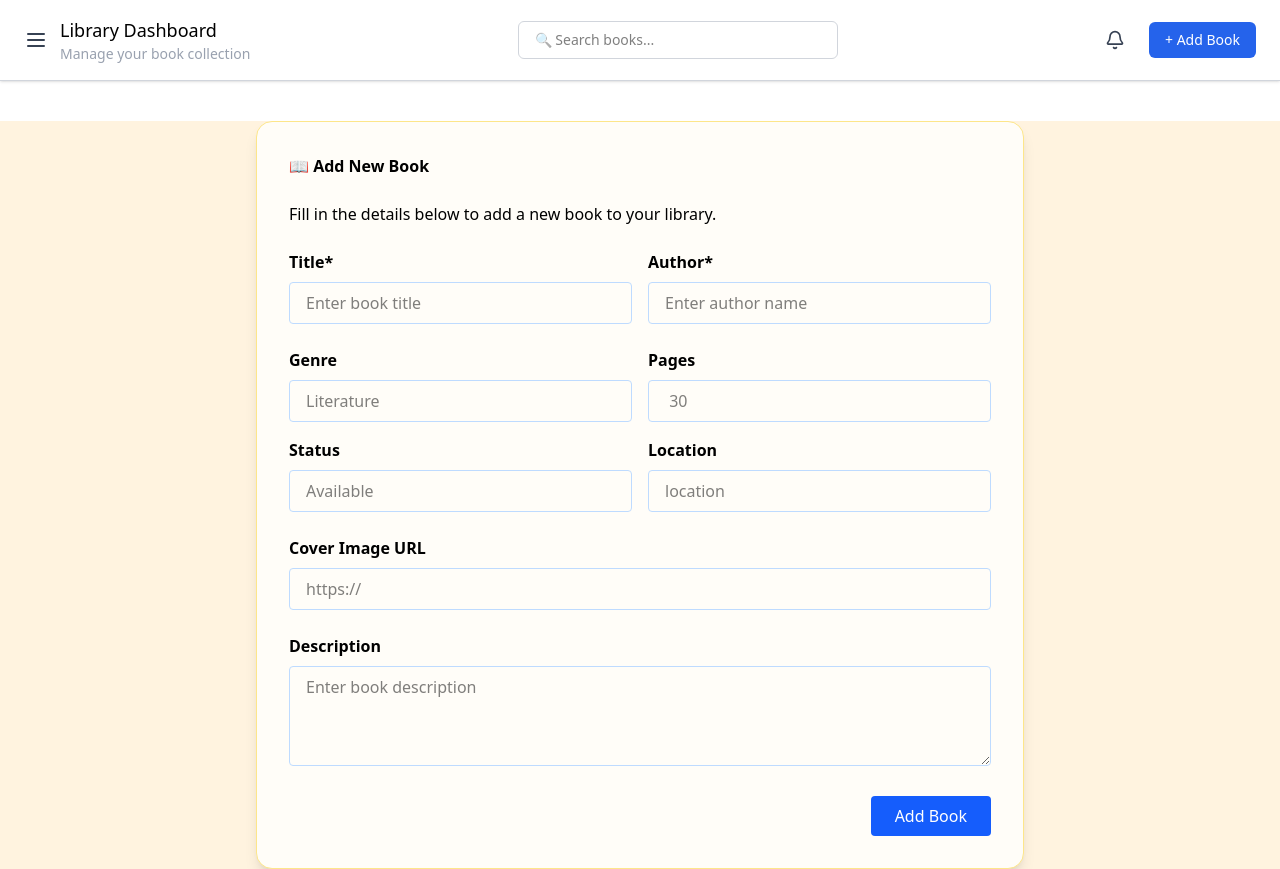
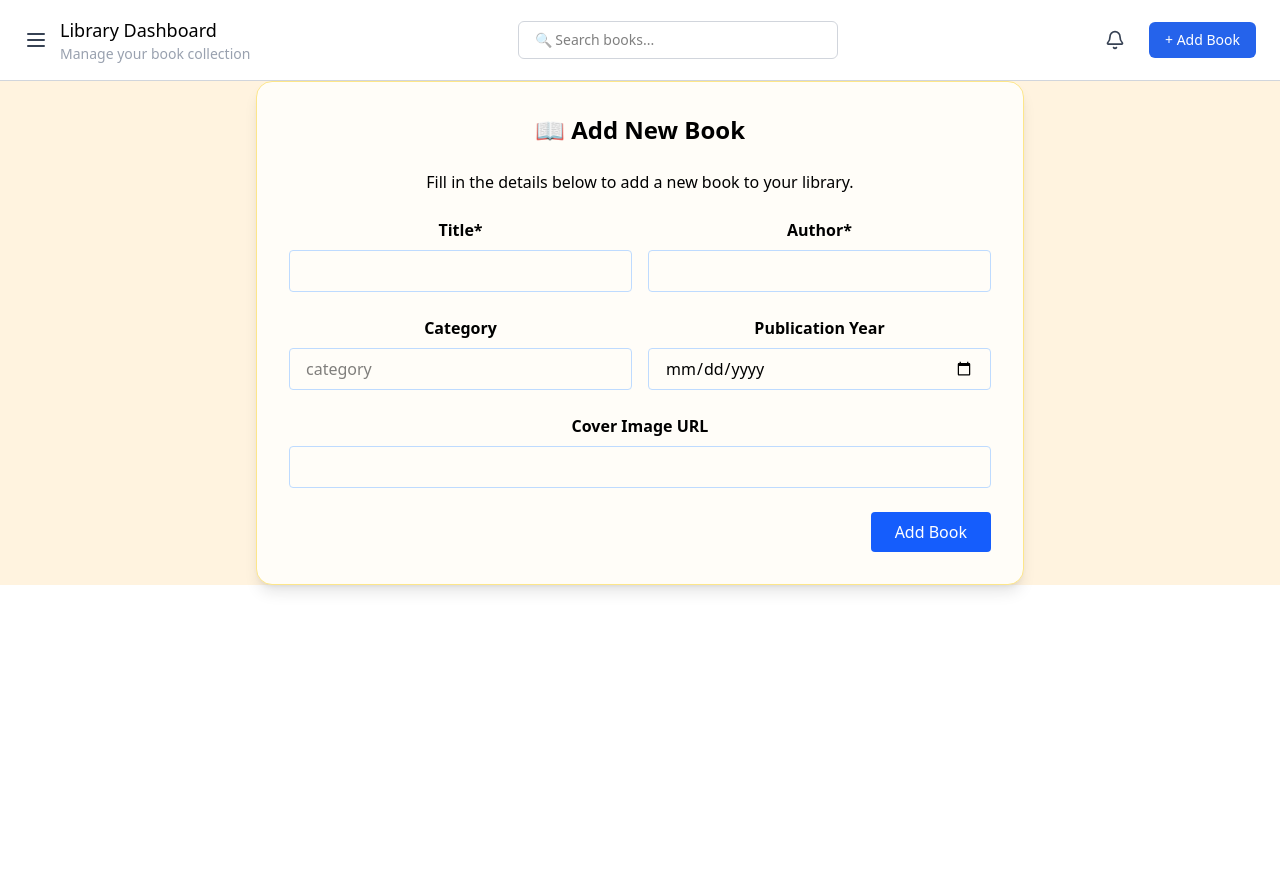
Before and after one commit to TopTier5/Bookie-App, a React (Vite) app: page /addbook in a window 1280 px wide. After the commit the page ends 800 px from the top, so only its background shows below. Built offline with nearby package versions, Linux system fonts and the light colour scheme; no server answers.

Commit message:
add book done. kindly check

```diff
--- a/src/pages/AddBook.jsx
+++ b/src/pages/AddBook.jsx
@@ -1,14 +1,35 @@
 import React from "react";
 import Navbar from "../components/Navbar";
+import { apiClient } from "../api/client";
 
 export default function AddBook() {
+    const postBook = (event) => {
+        event.preventDefault();
+
+        // Collect form input
+        const data = new FormData(event.target);
+
+        // Post data to api
+        apiClient
+            .post("/api/v1/books", data, {
+                headers: {
+                    "Content-Type": "application/json",
+                },
+            })
+            .then((response) => {
+                console.log(response);
+            })
+            .catch((error) => {
+                console.log(error);
+            });
+    };
     return (
         <>
             <Navbar />
             <section className="bg-[#FFF3DF] ">
-                <div className="w-[60%] mx-auto mt-10 bg-[#FFFDF8]  border border-[#FDE68A] rounded-2xl shadow-lg p-8">
-                    <form className="flex flex-col space-y-6">
-                        <h1 className="text-black font-bold "> 📖 Add New Book</h1>
+                <div className="w-[60%] mx-auto bg-[#FFFDF8]  border border-[#FDE68A] rounded-2xl shadow-lg p-8">
+                    <form onSubmit={postBook} className="flex flex-col space-y-6 text-center">
+                        <h1 className="text-black text-2xl font-bold "> 📖 Add New Book</h1>
                         <h3 className="text-black">Fill in the details below to add a new book to your library.</h3>
 
 
@@ -17,7 +38,7 @@ export default function AddBook() {
                                 <label className="block mb-2 font-bold text-black">Title*</label>
                                 <input
                                     type="text"
-                                    placeholder="Enter book title"
+                                    name="title"
                                     className="w-full border border-blue-200 rounded px-4 py-2"
                                 />
                             </div>
@@ -25,7 +46,7 @@ export default function AddBook() {
                                 <label className="block mb-2 font-bold text-black">Author*</label>
                                 <input
                                     type="text"
-                                    placeholder="Enter author name"
+                                    name="author"
                                     className="w-full border border-blue-200 rounded px-4 py-2"
                                 />
                             </div>
@@ -33,65 +54,40 @@ export default function AddBook() {
 
 
                         <div className="flex flex-row justify-between space-x-4">
-                            <div className="w-1/2 space-y-4">
+                            <div className="w-1/2">
                                 <div>
-                                    <label className="block mb-2 font-bold text-black">Genre</label>
+                                    <label className="block mb-2 font-bold text-black">Category</label>
                                     <input
                                         type="text"
-                                        placeholder="Literature"
-                                        className="w-full border border-blue-200 rounded px-4 py-2"
-                                    />
-                                </div>
-                                <div>
-                                    <label className="block mb-2 font-bold text-black">Status</label>
-                                    <input
-                                        type="text"
-                                        placeholder="Available "
+                                        placeholder="category"
                                         className="w-full border border-blue-200 rounded px-4 py-2"
                                     />
                                 </div>
                             </div>
 
-                            <div className="w-1/2 space-y-4">
+                            <div className="w-1/2">
                                 <div>
-                                    <label className="block mb-2 font-bold text-black">Pages</label>
+                                    <label className="block mb-2 font-bold text-black">Publication Year</label>
                                     <input
-                                        type="number"
-                                        placeholder=" 30"
-                                        className="w-full border border-blue-200 rounded px-4 py-2"
-                                    />
-                                </div>
-                                <div>
-                                    <label className="block mb-2 font-bold text-black">Location</label>
-                                    <input
-                                        type="text"
-                                        placeholder="location"
+                                        type="date"
+                                        name="publicationYear"
                                         className="w-full border border-blue-200 rounded px-4 py-2"
                                     />
                                 </div>
                             </div>
                         </div>
 
-                        {/* Cover URL */}
-                        <div>
+
+                         <div>
                             <label className="block mb-2 font-bold text-black">Cover Image URL</label>
                             <input
-                                type="url"
-                                placeholder="https://"
+                                type="text"
+                                name="image"
                                 className="w-full border border-blue-200 rounded px-4 py-2"
                             />
                         </div>
 
-                        {/* Description */}
-                        <div>
-                            <label className="block mb-2 font-bold text-black">Description</label>
-                            <textarea
-                                placeholder="Enter book description"
-                                className="w-full border border-blue-200 rounded px-4 py-2 min-h-[100px]"
-                            ></textarea>
-                        </div>
 
-                        {/* Submit Button */}
                         <div className="flex justify-end">
                             <button
                                 type="submit"
```
